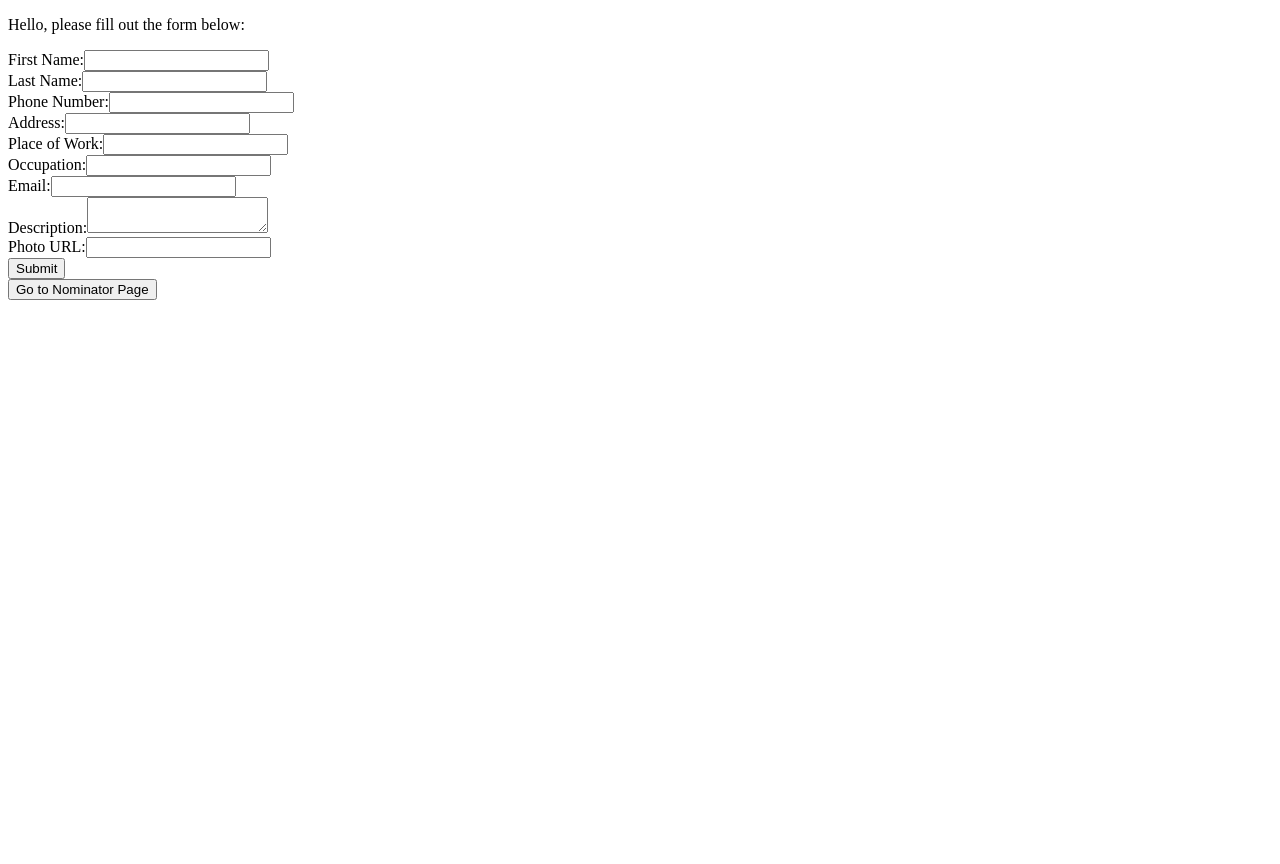
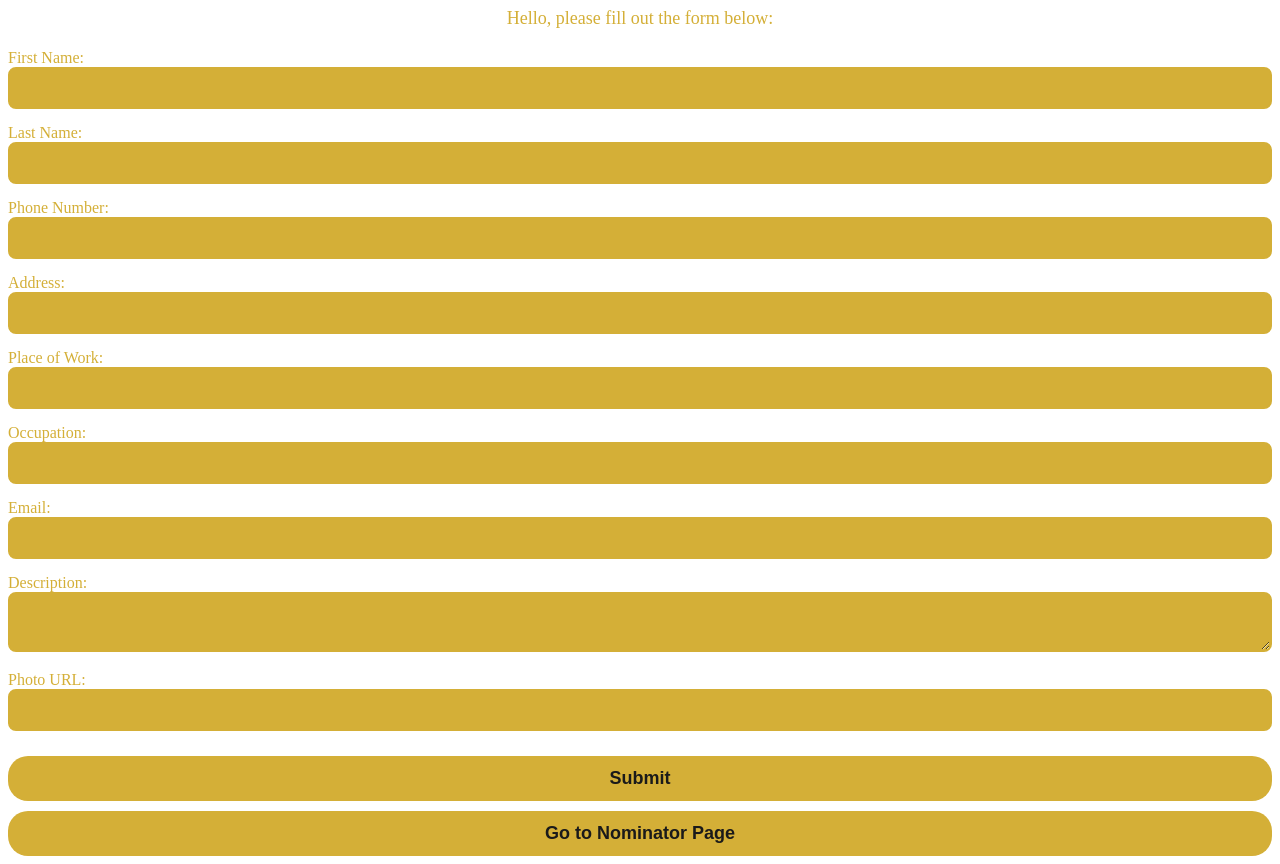
Before and after one commit to UTDallasEPICS/Support-Our-Scrubs-Noble-Award, a Nuxt app: page /nominator in a window 1280 px wide. Before the commit the page ends 800 px from the top, so only its background shows below. Built offline with nearby package versions, Linux system fonts and the light colour scheme.

Commit message:
front end design

```diff
--- a/package.json
+++ b/package.json
@@ -22,6 +22,7 @@
     "@prisma/client": "^5.20.0",
     "axios": "^1.7.7",
     "bcrypt": "^5.1.1",
+    "cors": "^2.8.5",
     "nuxt": "^3.13.0",
     "vue": "latest",
     "vue-router": "^4.4.5"
--- a/pages/nominator/index.vue
+++ b/pages/nominator/index.vue
@@ -74,12 +74,9 @@ export default {
   },
   methods: {
     async submitForm() {
-      // Hardcoded nominatorId and adminId
-      const nominatorId = '71d6c0f7-a066-4578-ba79-674107ec6ca5'; // Replace with actual nominator ID
-      const adminId = 'your-hardcoded-admin-id'; // Replace with actual admin ID
+      const nominatorId = '71d6c0f7-a066-4578-ba79-674107ec6ca5';
+      const adminId = 'your-hardcoded-admin-id';
 
-
-      // Form data including hardcoded IDs
       const formData = {
         firstName: this.firstName,
         lastName: this.lastName,
@@ -122,5 +119,85 @@ export default {
 </script>
 
 <style scoped>
-/* Add any scoped styling you want here */
+/* General Styles */
+
+* {
+    margin: 0;
+    padding: 0;
+    box-sizing: border-box;
+}
+
+html, body {
+    width: 100%;
+    height: 100%;
+    background-color: #000; /* Full black background */
+    color: #d4af37; /* Gold text color */
+    font-family: Arial, sans-serif;
+    display: flex;
+    justify-content: center;
+    align-items: center;
+}
+
+.container {
+    width: 100%;
+    max-width: 500px;
+    background-color: #1a1a1a; /* Slightly lighter black for form background */
+    padding: 20px;
+    border-radius: 8px;
+    color: #d4af37; /* Gold text color */
+    font-family: Arial, sans-serif;
+}
+
+/* Form and Text Styling */
+p {
+  font-size: 18px;
+  color: #d4af37;
+  text-align: center;
+  margin-bottom: 20px;
+}
+
+label {
+  font-size: 16px;
+  margin-bottom: 5px;
+  color: #d4af37; /* Gold label color */
+}
+
+input[type="text"],
+input[type="tel"],
+input[type="email"],
+input[type="url"],
+textarea {
+  width: 100%;
+  padding: 10px;
+  margin-bottom: 15px;
+  border: 2px solid #d4af37; /* Gold border */
+  border-radius: 8px;
+  background-color: #d4af37; /* Gold background for text boxes */
+  color: #000; /* Black text inside the text box */
+  font-size: 16px;
+}
+
+/* Buttons */
+button {
+  width: 100%;
+  padding: 12px;
+  background-color: #d4af37; /* Gold background for button */
+  color: #1a1a1a; /* Dark text color */
+  font-size: 18px;
+  font-weight: bold;
+  border: none;
+  border-radius: 20px;
+  cursor: pointer;
+  transition: background-color 0.3s ease;
+  margin-top: 10px;
+}
+
+button:hover {
+  background-color: #b8860b; /* Darker gold on hover */
+}
+
+button:focus {
+  outline: none;
+}
+
 </style>
```
Also changed, not shown: 2 other files (tests, documents, lock files or other folders).
